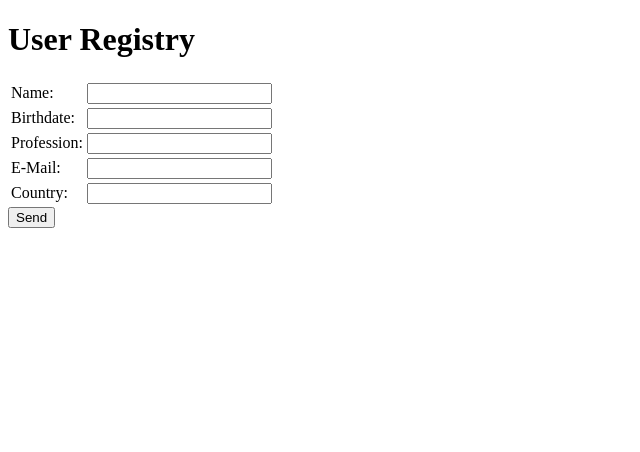
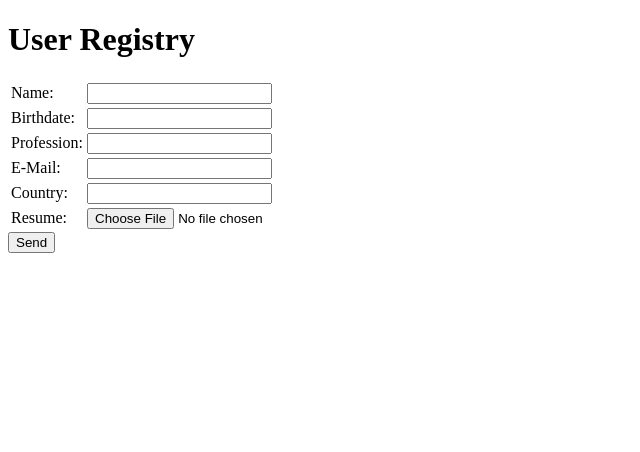
Before and after one commit to ivanlmj/CodeCabinet, a Flask app: page /registry in a window 1280 px wide. Shown: the top 452 px of the page, without its empty margins (0-640 px from the left). Run offline with Flask 2, Linux system fonts and the light colour scheme.

Commit message:
adding file upload option

```diff
--- a/javascript/webserver_prototype/app.py
+++ b/javascript/webserver_prototype/app.py
@@ -1,13 +1,20 @@
 #!/usr/bin/python3
 
+import os
+
 from flask import Flask, jsonify, render_template, request
+from werkzeug import secure_filename
 
 app = Flask(__name__)
+
+FILE_FOLDER = "/tmp"
+
 
 @app.route("/")
 @app.route("/index")
 def f_index():
     return render_template("index.html")
+
 
 @app.route("/registry", methods = ["GET", "POST"])
 def f_registry():
@@ -19,14 +26,20 @@ def f_registry():
         profession = request.form["profession"]
         email      = request.form["email"]
         country    = request.form["country"]
+        filestore  = request.files["resume"]
+        filename   = secure_filename(filestore.filename)
+        dest = os.path.join(FILE_FOLDER, filename)
+        filestore.save(dest)
         data = {
                 "name":name,
                 "birthdate":birthdate,
                 "profession":profession,
                 "email":email,
-                "country":country
+                "country":country,
+                "resume":filename
                 }
         return jsonify(data)
 
+
 if __name__ == "__main__":
     app.run(debug=True)
--- a/javascript/webserver_prototype/templates/registry.html
+++ b/javascript/webserver_prototype/templates/registry.html
@@ -9,7 +9,7 @@
 
   <body>
     <h1>User Registry</h1>
-    <form action="/registry" method="post">
+    <form action="/registry" method="post" enctype="multipart/form-data">
 	<table>
 	  <tr>
 	    <td>Name:</td>
@@ -31,6 +31,10 @@
 	    <td>Country:</td>
 	    <td><input type="text" name="country"></input></td>
 	  </tr>
+	  <tr>
+	    <td>Resume:</td>
+	    <td><input type="file" name="resume"></input></td>
+	  </tr>
 	<table>
 	<input type="submit" value="Send">
     </form>
```
